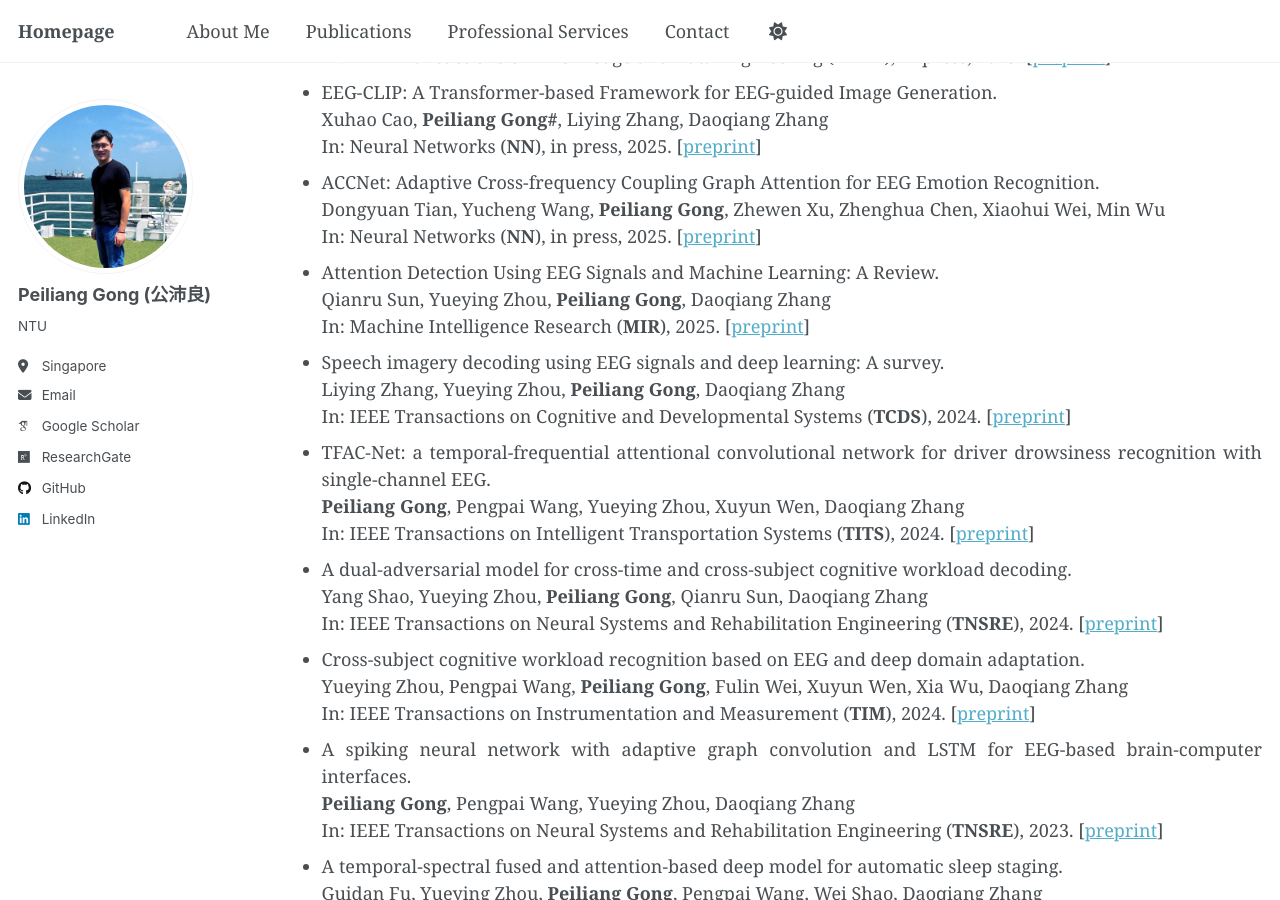
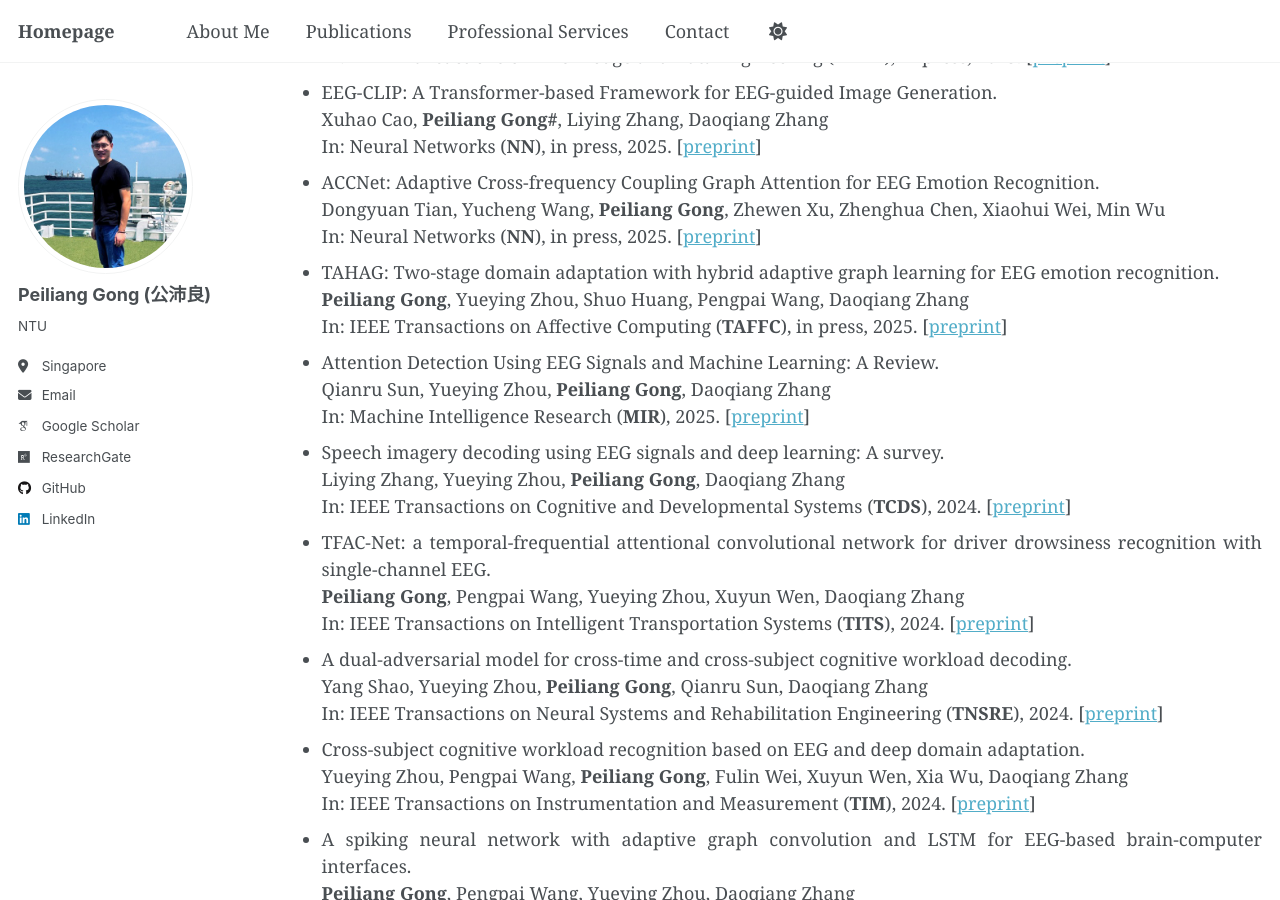
Before and after one commit to Tokenmw/Tokenmw.github.io, a Jekyll site: the page built from _pages/publications.md, in a window 1280 px wide and 900 px high, scrolled down 600 px. Built offline with Jekyll 4.4.1, drawn with Linux system fonts in a browser that asks for light colours; some web fonts are replaced.

Commit message:
Update publications.md

```diff
--- a/_pages/publications.md
+++ b/_pages/publications.md
@@ -41,6 +41,9 @@ html, body, p, ul, li, div {
   </li>
 
   <li>ACCNet: Adaptive Cross-frequency Coupling Graph Attention for EEG Emotion Recognition.<br>Dongyuan Tian, Yucheng Wang, <b>Peiliang Gong</b>, Zhewen Xu, Zhenghua Chen, Xiaohui Wei, Min Wu<br>In: Neural Networks (<strong>NN</strong>), in press, 2025. [<a href="https://www.sciencedirect.com/science/article/abs/pii/S0893608025007336">preprint</a>]
+  </li>
+
+  <li>TAHAG: Two-stage domain adaptation with hybrid adaptive graph learning for EEG emotion recognition.<br><b>Peiliang Gong</b>, Yueying Zhou, Shuo Huang, Pengpai Wang, Daoqiang Zhang<br>In: IEEE Transactions on Affective Computing (<strong>TAFFC</strong>), in press, 2025. [<a href="https://ieeexplore.ieee.org/abstract/document/11039718">preprint</a>]
   </li>
 
   <li>Attention Detection Using EEG Signals and Machine Learning: A Review.<br>Qianru Sun, Yueying Zhou, <b>Peiliang Gong</b>, Daoqiang Zhang<br>In: Machine Intelligence Research (<strong>MIR</strong>), 2025. [<a href="https://link.springer.com/article/10.1007/s11633-024-1492-6">preprint</a>]
```
